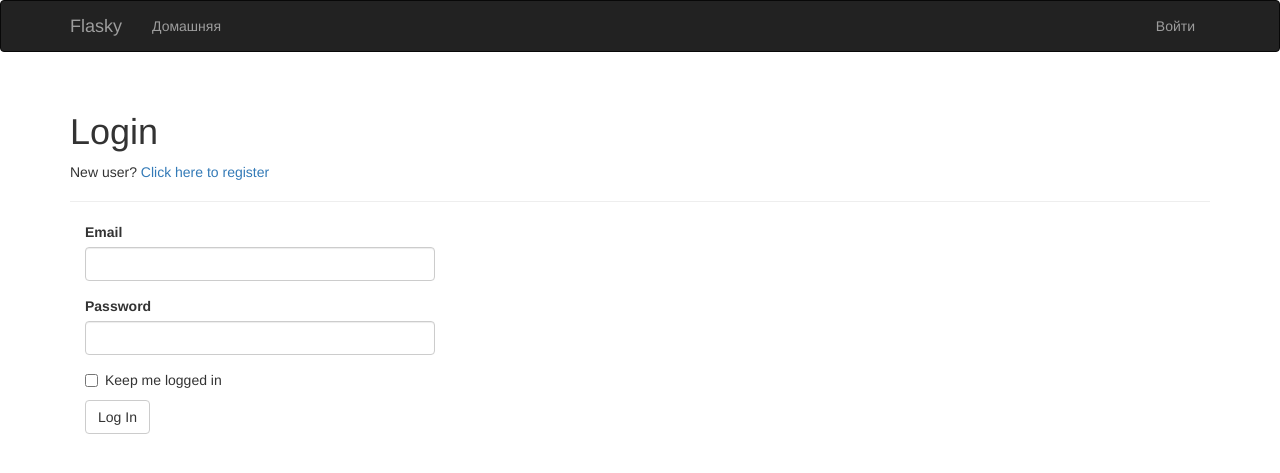
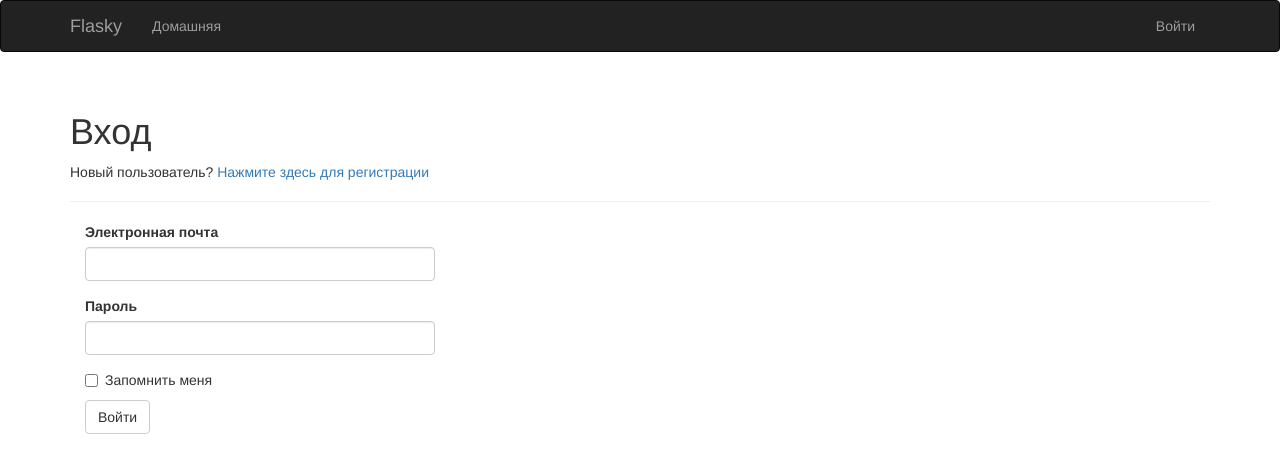
Before and after one commit to Rykov7/flasky, a Flask app: page /auth/login in a window 1280 px wide. Shown: the top 473 px of the page. Run offline with Flask 2, Linux system fonts and the light colour scheme; some libraries are stand-ins or nearby versions.

Commit message:
Russian localisation

```diff
--- a/app/auth/forms.py
+++ b/app/auth/forms.py
@@ -6,27 +6,27 @@ from ..models import User
 
 
 class LoginForm(FlaskForm):
-    email = StringField('Email', validators=[DataRequired(), Length(1, 64), Email()])
-    password = PasswordField('Password', validators=[DataRequired()])
-    remember_me = BooleanField('Keep me logged in')
-    submit = SubmitField('Log In')
+    email = StringField('Электронная почта', validators=[DataRequired(), Length(1, 64), Email()])
+    password = PasswordField('Пароль', validators=[DataRequired()])
+    remember_me = BooleanField('Запомнить меня')
+    submit = SubmitField('Войти')
 
 
 class RegistrationForm(FlaskForm):
-    email = StringField('Email', validators=[DataRequired(), Length(1, 64), Email()])
-    username = StringField('Username', validators=[
+    email = StringField('Электронная почта', validators=[DataRequired(), Length(1, 64), Email()])
+    username = StringField('Имя пользователя', validators=[
         DataRequired(), Length(1, 64),
         Regexp('^[A-Za-z][A-Za-z0-9_.]*$', 0,
-               'Usernames must have only letters, numbers, dots or underscores')])
-    password = PasswordField('Password', validators=[
+               'Имя пользователя должно состоять только из букв, чисел, точек и нижних подчёркиваний.')])
+    password = PasswordField('Пароль', validators=[
         DataRequired(), EqualTo('password2', message='Passwords must match.')])
-    password2 = PasswordField('Confirm password', validators=[DataRequired()])
-    submit = SubmitField('Register')
+    password2 = PasswordField('Подтвердите пароль', validators=[DataRequired()])
+    submit = SubmitField('Зарегистрироваться')
 
     def validate_email(self, field):
         if User.query.filter_by(email=field.data).first():
-            raise ValidationError('Email already registered.')
+            raise ValidationError('Такая электронная почта уже зарегистрирована.')
 
     def validate_username(self, field):
         if User.query.filter_by(username=field.data).first():
-            raise ValidationError('Username already in use.')
+            raise ValidationError('Данное имя пользователя уже используется.')
--- a/app/auth/views.py
+++ b/app/auth/views.py
@@ -20,7 +20,7 @@ def login():
             if next is None or not next.startswith('/'):
                 next = url_for('main.index')
             return redirect(next)
-        flash('Invalid username or password.')
+        flash('Неверное имя пользователя или пароль.')
     return render_template('auth/login.html', form=form)
 
 
@@ -28,7 +28,7 @@ def login():
 @login_required
 def logout():
     logout_user()
-    flash('You have been logged out.')
+    flash('Вы вышли.')
     return redirect(url_for('main.index'))
 
 
@@ -42,9 +42,9 @@ def register():
         db.session.add(user)
         db.session.commit()
         token = user.generate_confirmation_token()
-        send_email(user.email, 'Confirm Your Account',
+        send_email(user.email, 'Подтвердите аккаунт',
                    'auth/email/confirm', user=user, token=token)
-        flash('A confirmation email has been sent to you by email.')
+        flash('Письмо со ссылкой для подтверждения отправлено на вашу электронную почту.')
         return redirect(url_for('auth.login'))
     return render_template('auth/register.html', form=form)
 
@@ -56,9 +56,9 @@ def confirm(token):
         return redirect(url_for('main.index'))
     if current_user.confirm(token):
         db.session.commit()
-        flash('You have confirmed your account. Thanks!')
+        flash('Вы подтвердили свой аккаунт. Спасибо!')
     else:
-        flash('The confirmation link is invalid or has expired.')
+        flash('Ссылка для подтверждения неверная или её срок истёк.')
     return redirect(url_for('main.index'))
 
 
@@ -83,7 +83,7 @@ def unconfirmed():
 @login_required
 def resend_confirmation():
     token = current_user.generate_confirmation_token()
-    send_email(current_user.email, 'Confirm Your Account',
+    send_email(current_user.email, 'Подтверждение аккаунта',
                'auth/email/confirm', user=current_user, token=token)
-    flash('A new confirmation email has been sent to you by email.')
+    flash('Новая ссылка для подтверждения отправлена на вашу электронную почту.')
     return redirect(url_for('main.index'))
--- a/app/templates/auth/login.html
+++ b/app/templates/auth/login.html
@@ -6,11 +6,11 @@
 {% block page_content %}
 
 <div class="page-header">
-    <h1>Login</h1>
+    <h1>Вход</h1>
     <p>
-    New user?
+    Новый пользователь?
     <a href="{{ url_for('auth.register') }}">
-        Click here to register
+        Нажмите здесь для регистрации
     </a>
 </p>
 </div>
--- a/app/templates/auth/register.html
+++ b/app/templates/auth/register.html
@@ -1,12 +1,12 @@
 {% extends "base.html" %}
 {% import "bootstrap/wtf.html" as wtf %}
 
-{% block title %} Flasky - Registration{% endblock %}
+{% block title %} Flasky - Регистрация{% endblock %}
 
 {% block page_content %}
 
 <div class="page-header">
-    <h1>Registration</h1>
+    <h1>Регистрация</h1>
 </div>
 <div class="col-md-4">
     {{ wtf.quick_form(form) }}
```
Also changed, not shown: app/templates/auth/email/confirm.html (+7 -7 lines), app/templates/auth/email/confirm.txt (+6 -6 lines), app/templates/auth/unconfirmed.html (+7 -7 lines), config.py (+6 -4 lines), data-dev.sqlite.
